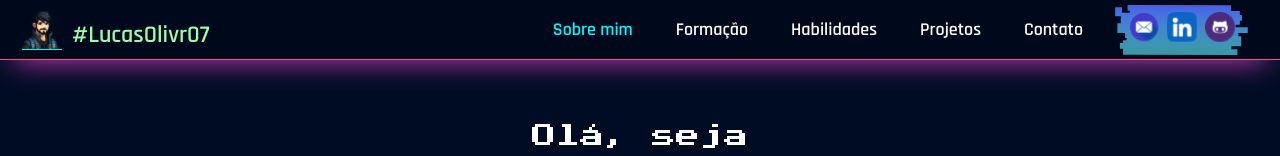
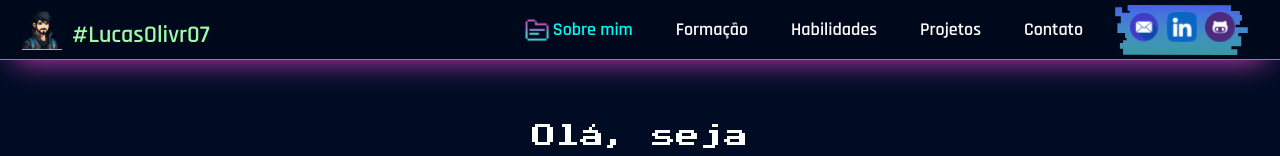
Before and after one commit to LucasOliveria/Portfolio-Lucas-Oliveira, a React (Vite) app: page /home in a window 1280 px wide. Shown: the top 156 px of the page. Built offline with nearby package versions, Linux system fonts and the light colour scheme.

Commit message:
fixing folder-icon bug on menu

```diff
--- a/src/components/Header/index.tsx
+++ b/src/components/Header/index.tsx
@@ -21,7 +21,7 @@ function Header() {
         <ul className='menu-content'>
           <li>
             <img
-              className={`${location.pathname === "/" ? "img-visible" : "img-hidden"}`}
+              className={`${location.pathname === "/home" ? "img-visible" : "img-hidden"}`}
               src={currentFolderIcon}
               alt="folder-icon"
             />
```
